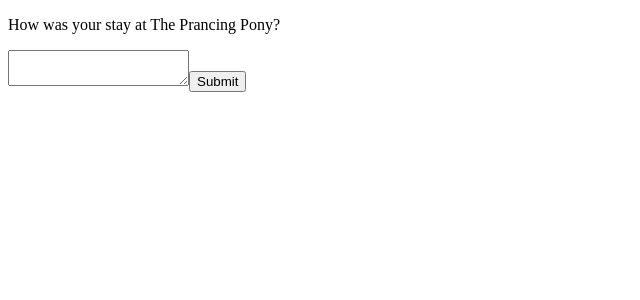
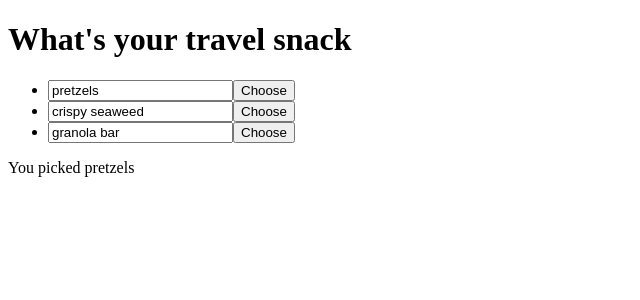
Before and after one commit to anuz505/React-Basics, a React (Vite) app in the folder my-react-app/: page / in a window 1280 px wide. Shown: the top 300 px of the page, without its empty margins (0-640 px from the left). Built offline with nearby package versions, Linux system fonts and the light colour scheme.

Commit message:
pracitce

```diff
--- /dev/null
+++ b/my-react-app/src/03_managing_state/04_structure1.jsx
@@ -0,0 +1,51 @@
+import { useState } from "react";
+
+const initialItems = [
+    { title: 'pretzels', id: 0 },
+    { title: 'crispy seaweed', id: 1 },
+    { title: 'granola bar', id: 2 },
+  ];
+
+  export default function Menu(){
+
+    const [items,setItems] = useState(initialItems);
+    const [selectedid, setSelectedID] = useState(0);
+
+    const selectedItem = items.find(item =>
+        item.id === selectedid
+    )
+
+    function handleOnChange(id,event){
+       setItems(items.map(item=>{
+        if(item.id === id){
+            return{
+                ...item,
+                title:event.target.value
+            }
+        }else{
+            return item
+        }
+       }));
+    }
+
+    return(
+        <>
+            <h1>What's your travel snack</h1>
+            <ul>
+                {items.map(item=>(
+                    <li key={item.id}>
+                        <input type="text"
+                                value={item.title}
+                                onChange={(e)=> handleOnChange(item.id,e)}
+
+                        />
+                        <button onClick={()=>{
+                            setSelectedID(item.id)
+                        }}>Choose</button>
+                    </li>
+                ))}
+            </ul>
+            <p>You picked {selectedItem.title}</p>
+        </>
+    )
+  }
--- a/my-react-app/src/App.jsx
+++ b/my-react-app/src/App.jsx
@@ -1,12 +1,12 @@
 import '../src/index.css';
-import Feedback from "./03_managing_state/04_structure.jsx"
+import Menu from "./03_managing_state/04_structure1.jsx"
 
 function App() {
 
 
   return (
     <>
-      <Feedback />
+      <Menu />
     </>
   )
 }
```
